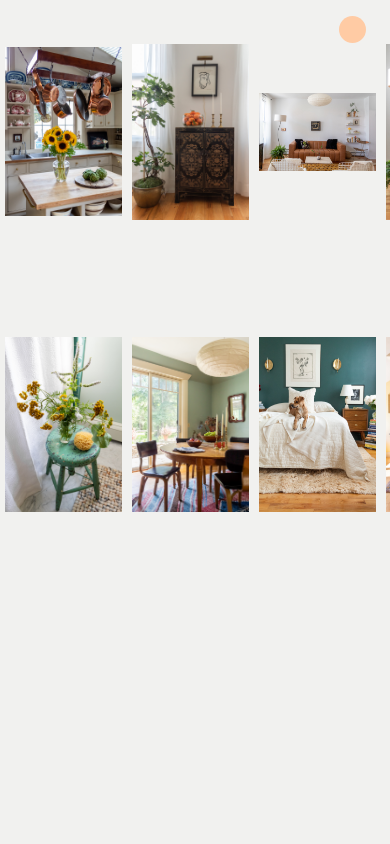
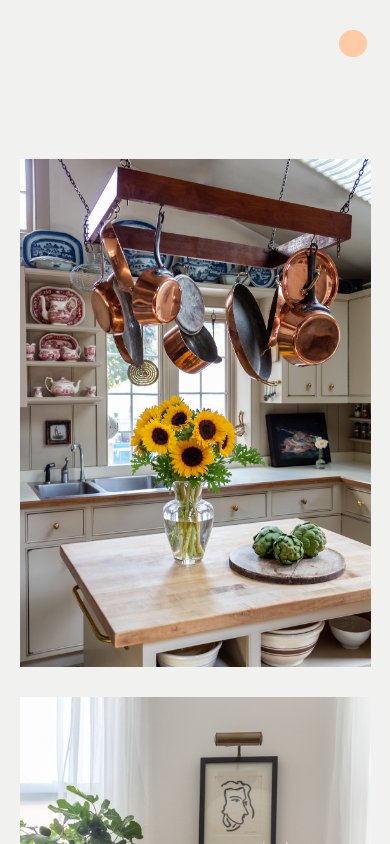
Before and after one commit to izzy1090/edie-templeton-design, a React (Create React App) app: page / in a window 390 px wide. Shown: the top 844 px of the page. Built offline with nearby package versions, Linux system fonts and the light colour scheme.

Commit message:
Updated navMenu overall styling and added mobile breaks for images

```diff
--- a/src/styles/images.css
+++ b/src/styles/images.css
@@ -2,9 +2,6 @@
     display: flex;
     padding-top: 10%;
     justify-content: center;
-    /* justify-content: space-around; */
-    /* padding-left: 5%;
-    padding-right: 5%; */
 }
 
 .imagesSpreadColumn1  {
@@ -51,20 +48,31 @@
     .imagesSpreadContainer {
         display: flex;
         flex-direction: column;
-        overflow: hidden;
+        margin-top: 25%;
     }
 
     .imagesSpreadColumn1  {
-        display: flex;
-        flex-direction: row;
-        overflow-y: scroll;
-        align-items: center;
+        display: block;
+        flex-direction: column;
+        margin: auto;
     }
 
     .imagesSpreadColumn2  {
-        display: flex;
-        flex-direction: row;
-        overflow-y: scroll;
+        display: block;
+        flex-direction: column;
+        margin: auto;
+    }
+
+    .imageContainer > img {
+        max-width: 90vw;
+        height: auto;
+        transform: translateY(0px);
+        clip-path: circle(100%);
+        transition: clip-path 500ms ease-in-out, transform 500ms ease-in-out;
+        padding-top: 5%;
+    }
+    .imageContainer:nth-last-child(-n + 1){
+        padding-bottom: 5%;
     }
 }
 
--- a/src/styles/navMenu.css
+++ b/src/styles/navMenu.css
@@ -1,7 +1,8 @@
 .hamburger {
-    position: fixed;
-    right: 0;
-    margin: 1rem 1.5rem;
+    position: absolute;
+    right: 6%;
+    top: 3.5%;
+    /* margin: 2rem 1rem; */
     cursor: pointer;
     border-radius: 2rem;
     height: 1.7rem;
@@ -11,9 +12,10 @@
 }
 
 .invertedHamburger {
-    position: fixed;
-    right: 0;
-    margin: 1rem 1.5rem;
+    position: absolute;
+    right: 6%;
+    top: 3.5%;
+    /* margin: 2rem 1rem; */
     cursor: pointer;
     border-radius: 2rem;
     height: 1.7rem;
```
